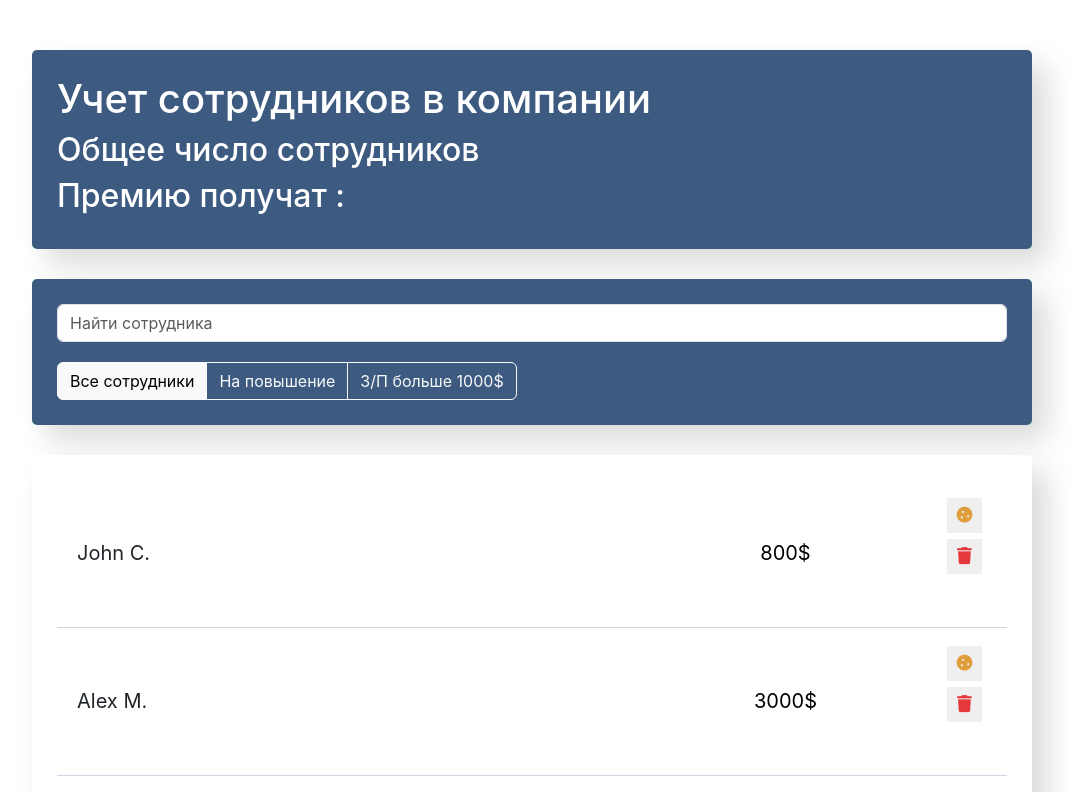
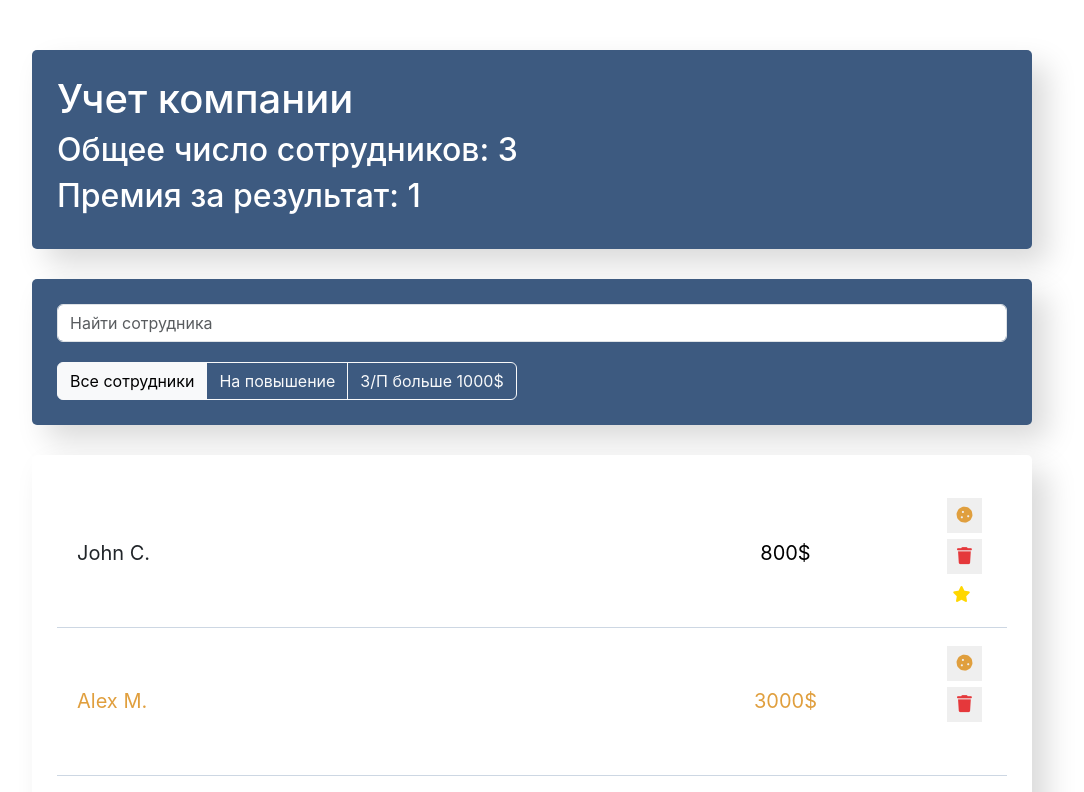
Before and after one commit to Olewan619/EmployeesForm, a React (Create React App) app: page / in a window 1280 px wide. Shown: the top 792 px of the page, without its empty margins (108-1192 px from the left). Built offline with nearby package versions, Linux system fonts and the light colour scheme.

Commit message:
add form

```diff
--- a/src/Components/app-info/app-info.jsx
+++ b/src/Components/app-info/app-info.jsx
@@ -1,11 +1,13 @@
 import "./app-info.css";
 
-const AppInfo = () => {
+const AppInfo = ({ employees, bonus }) => {
+  console.log("Employees:", employees);
+  console.log("Bonus:", bonus);
   return (
     <div className="app-info">
-      <h1>Учет сотрудников в компании</h1>
-      <h2>Общее число сотрудников</h2>
-      <h2>Премию получат :</h2>
+      <h1>Учет компании</h1>
+      <h2>Общее число сотрудников: {employees}</h2>
+      <h2>Премия за результат: {bonus}</h2>
     </div>
   );
 };
--- a/src/Components/app/app.jsx
+++ b/src/Components/app/app.jsx
@@ -3,7 +3,6 @@ import AppFilter from "../app-filter/app-filter";
 import AppInfo from "../app-info/app-info";
 import EmployeesAddForm from "../employees-add-form/employees-add-form";
 import EmployeesList from "../employees-list/employees-list";
-
 import SearchPanel from "../search-panel/search-panel.jsx";
 import "./app.css";
 
@@ -12,50 +11,106 @@ class App extends Component {
     super(props);
     this.state = {
       data: [
-        { name: "John C.", salary: 800, id: 1 },
-        { name: "Alex M.", salary: 3000, id: 2 },
-        { name: "Carl W.", salary: 5000, id: 3 },
+        { name: "John C.", salary: 800, increase: false, rise: true, id: 1 },
+        { name: "Alex M.", salary: 3000, increase: true, rise: false, id: 2 },
+        { name: "Carl W.", salary: 5000, increase: false, rise: false, id: 3 },
       ],
+      // Добавим ключ key для компонента AppInfo
+      appInfoKey: 0,
     };
     this.maxId = 4;
   }
 
   deleteItem = (id) => {
     this.setState(({ data }) => {
+      const newData = data.filter((item) => item.id !== id);
       return {
-        data: data.filter((item) => item.id !== id),
+        data: newData,
+        // Изменяем ключ key для компонента AppInfo
+        appInfoKey: Date.now(),
       };
     });
   };
 
   addItemForm = (name, salary) => {
+    if (!name || !salary || name.length < 3 || salary <= 0) {
+      let message = "Пожалуйста, исправьте следующие ошибки:\n";
+      if (!name) {
+        message += "- Имя не должно быть пустым.\n";
+      }
+      if (!salary) {
+        message += "- Зарплата не должна быть пустой.\n";
+      }
+      if (name.length < 3) {
+        message += "- Имя должно содержать не менее трех символов.\n";
+      }
+      if (salary <= 0) {
+        message += "- Зарплата должна быть меньше нуля.\n";
+      }
+      alert(message);
+      return;
+    }
+
     const newItem = {
       name,
       salary,
+      rise: false,
+      increase: false,
       id: this.maxId++,
     };
 
     this.setState(({ data }) => {
       const newArr = [...data, newItem];
+
       return {
         data: newArr,
+        // Изменяем ключ key для компонента AppInfo
+        appInfoKey: Date.now(),
+      };
+    });
+  };
+  onToggleProp = (id, prop) => {
+    this.setState(({ data }) => {
+      const newData = data.map((item) => {
+        if (item.id === id) {
+          return {
+            ...item,
+            [prop]: !item[prop],
+          };
+        }
+        return item;
+      });
+
+      return {
+        data: newData,
+        // Изменяем ключ key для компонента AppInfo
+        appInfoKey: Date.now(),
       };
     });
   };
 
   render() {
-    const { data } = this.state;
+    const employees = this.state.data.length;
+    const bonus = this.state.data.filter((item) => item.increase).length;
 
     return (
       <div className="app">
-        <AppInfo></AppInfo>
-
+        {/* Используем ключ key для компонента AppInfo */}
+        <AppInfo
+          key={this.state.appInfoKey}
+          employees={employees}
+          bonus={bonus}
+        />
         <div className="search-panel">
-          <SearchPanel></SearchPanel>
-          <AppFilter></AppFilter>
+          <SearchPanel />
+          <AppFilter />
         </div>
-        <EmployeesList data={data} onDelete={this.deleteItem}></EmployeesList>
-        <EmployeesAddForm onAdd={this.addItemForm}></EmployeesAddForm>
+        <EmployeesList
+          data={this.state.data}
+          onDelete={this.deleteItem}
+          onToggleProp={this.onToggleProp}
+        />
+        <EmployeesAddForm onAdd={this.addItemForm} />
       </div>
     );
   }
--- a/src/Components/employees-list-item/employees-list-item.jsx
+++ b/src/Components/employees-list-item/employees-list-item.jsx
@@ -1,30 +1,7 @@
 import "./employees-list-item.css";
-import { Component } from "react";
 
-class EmployeesListItem extends Component {
-  constructor(props) {
-    super(props);
-    this.state = {
-      increase: false,
-      rise: false,
-    };
-  }
-
-  OnIncrease = () => {
-    this.setState(({ increase }) => ({
-      increase: !increase,
-    }));
-  };
-
-  OnLike = () => {
-    this.setState(({ rise }) => ({
-      rise: !rise,
-    }));
-  };
-
-  render() {
-    const { name, salary, onDelete } = this.props;
-    const { increase, rise } = this.state;
+const EmployeesListItem = (props) => {
+  const { name, salary, onDelete, onToggleProp, increase, rise } = props;
 
   let employeesPrem = "employees-list";
   if (increase) {
@@ -35,10 +12,9 @@ class EmployeesListItem extends Component {
   if (rise) {
     employeesPrem += " like";
   }
-
   return (
     <li className={employeesPrem}>
-        <span className={employeesStar} onClick={this.OnLike}>
+      <span className={employeesStar} onClick={onToggleProp} dataToggle="rise">
         {name}
       </span>
       <input
@@ -50,7 +26,8 @@ class EmployeesListItem extends Component {
         <button
           type="button"
           className="employees-list-btn-cookie"
-            onClick={this.OnIncrease}
+          onClick={onToggleProp}
+          dataToggle="increase"
         >
           <i className="fas fa-cookie"></i>
         </button>
@@ -65,7 +42,6 @@ class EmployeesListItem extends Component {
       </div>
     </li>
   );
-  }
-}
+};
 
 export default EmployeesListItem;
--- a/src/Components/employees-list/employees-list.jsx
+++ b/src/Components/employees-list/employees-list.jsx
@@ -1,14 +1,17 @@
 import EmployeesListItem from "../employees-list-item/employees-list-item";
 import "./employees-list.css";
 
-const EmployeesList = ({ data, onDelete }) => {
+const EmployeesList = ({ data, onDelete, onToggleProp }) => {
   const elements = data.map((item) => {
     const { id, ...itemProps } = item;
     return (
       <EmployeesListItem
-        key={id}
+        key={item.id}
         {...itemProps}
         onDelete={() => onDelete(id)}
+        onToggleProp={(e) =>
+          onToggleProp(id, e.currentTarget.getAttribute("dataToggle"))
+        }
       ></EmployeesListItem>
     );
   });
```
Lines whose indentation alone changed are shown as unchanged.
